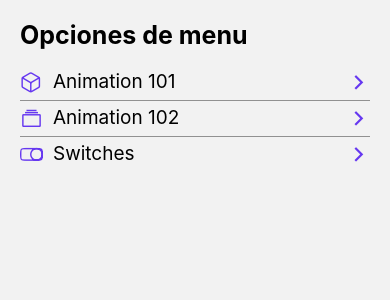
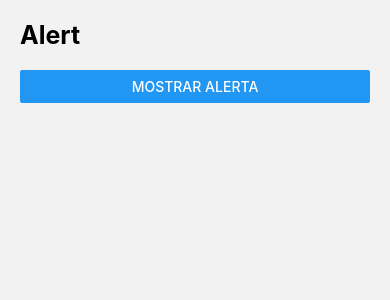
Before and after one commit to melannie-cambiaso/rn-components, a React Native app: screen /AlertScreen in a window 390 px wide. Shown: the top 300 px of the page. Built offline with nearby package versions, Linux system fonts and the light colour scheme.

Commit message:
Adding Alert

```diff
--- a/src/data/menuItem.tsx
+++ b/src/data/menuItem.tsx
@@ -15,5 +15,10 @@ export const menuItems: MenuItem[] = [
     name: 'Switches',
     icon: 'toggle-outline',
     component: 'SwitchScreen'
+  },
+  {
+    name: 'Alerts',
+    icon: 'alert-circle-outline',
+    component: 'AlertScreen'
   }
 ];
--- a/src/navigator/Navigator.tsx
+++ b/src/navigator/Navigator.tsx
@@ -1,6 +1,7 @@
 import React from 'react';
 import { createStackNavigator } from '@react-navigation/stack';
 import {
+  AlertScreen,
   Animation101Screen,
   Animation102Screen,
   HomeScreen,
@@ -16,6 +17,7 @@ const Navigator = () => {
       <Stack.Screen name="Animation101" component={Animation101Screen} />
       <Stack.Screen name="Animation102" component={Animation102Screen} />
       <Stack.Screen name="SwitchScreen" component={SwitchScreen} />
+      <Stack.Screen name="AlertScreen" component={AlertScreen} />
     </Stack.Navigator>
   );
 };
--- /dev/null
+++ b/src/screens/AlertScreen.tsx
@@ -0,0 +1,26 @@
+import React from 'react';
+import { Alert, Button, View } from 'react-native';
+import { HeaderTitle } from '../components';
+import styles from '../theme/AppTheme';
+
+const AlertScreen = () => {
+  const showAlert = () =>
+    Alert.alert('Titulo', 'Cuerpo de la alerta', [
+      {
+        text: 'Cancelar',
+        onPress: () => console.log('Cancel Pressed'),
+        style: 'destructive'
+      },
+      { text: 'OK', onPress: () => console.log('OK Pressed') }
+    ]);
+
+  return (
+    <View style={styles.globalMargin}>
+      <HeaderTitle title="Alert" />
+
+      <Button title="Mostrar alerta" onPress={showAlert} />
+    </View>
+  );
+};
+
+export default AlertScreen;
--- a/src/screens/index.tsx
+++ b/src/screens/index.tsx
@@ -2,3 +2,4 @@ export { default as HomeScreen } from './HomeScreen';
 export { default as Animation101Screen } from './Animation101Screen';
 export { default as Animation102Screen } from './Animation102Screen';
 export { default as SwitchScreen } from './SwitchScreen';
+export { default as AlertScreen } from './AlertScreen';
```
